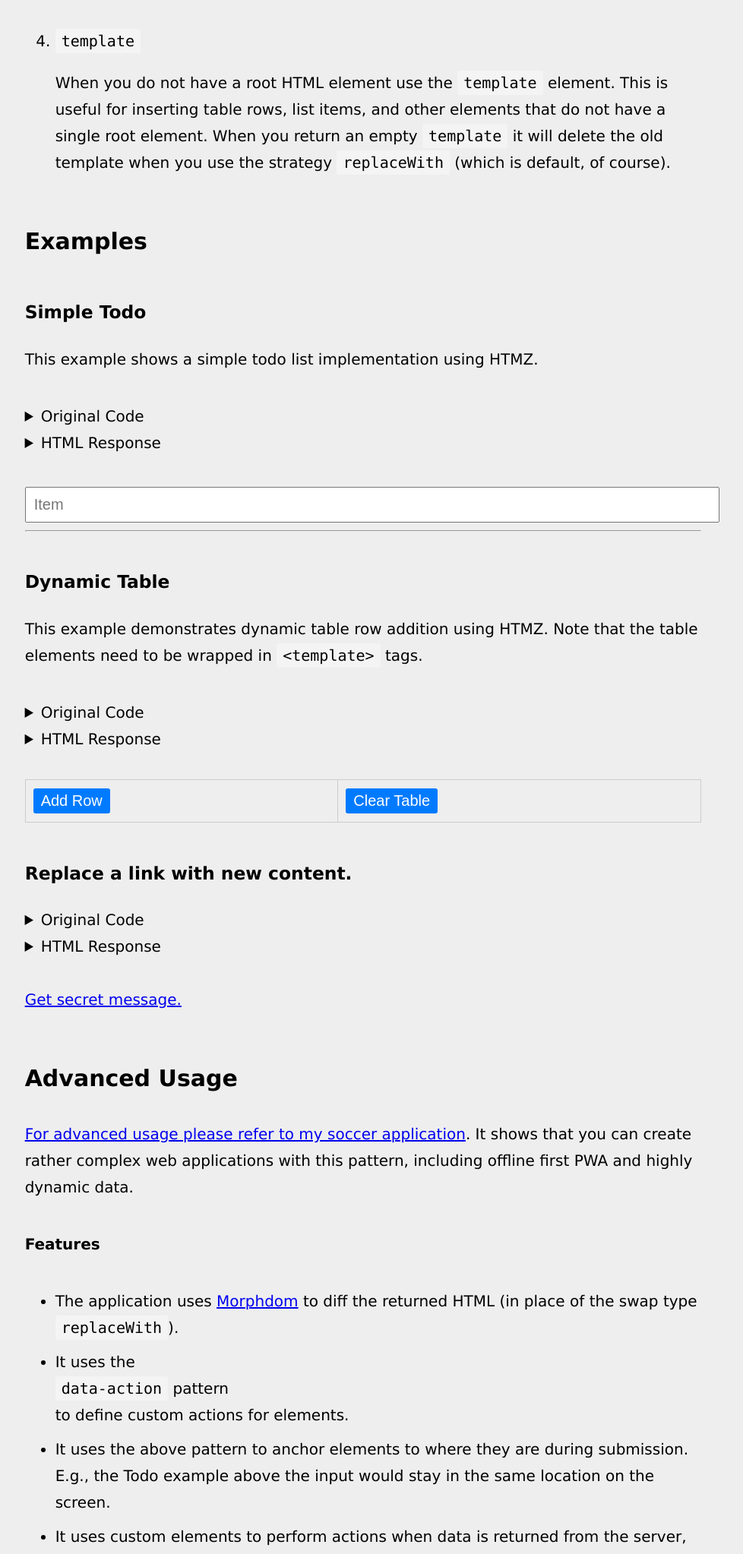
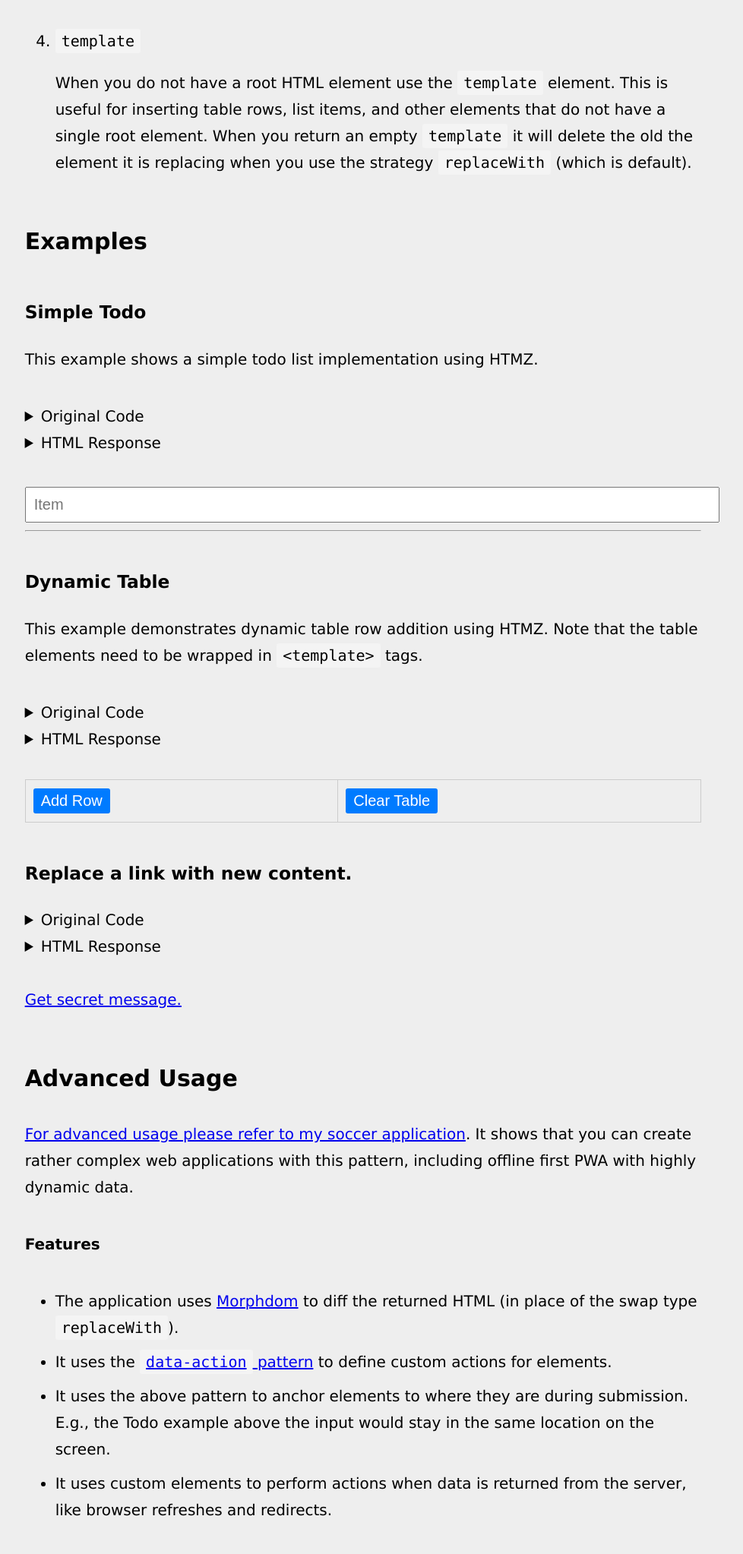
Before and after one commit to jon49/htmz-be, a plain HTML site: page index.html in a window 1280 px wide. Shown: the part 1848-3894 px from the top of the page at 76% size, without its empty margins (162-1140 px from the left). Drawn offline with Linux system fonts and the light colour scheme.

Commit message:
Code clean up.

```diff
--- a/index.html
+++ b/index.html
@@ -85,8 +85,9 @@
         <p>When you do not have a root HTML element use the <code>template</code>
           element. This is useful for inserting table rows, list items, and other
           elements that do not have a single root element. When you return an
-          empty <code>template</code> it will delete the old template when you
-          use the strategy <code>replaceWith</code> (which is default, of course).</p>
+          empty <code>template</code> it will delete the old the element it is
+          replacing when you use the strategy <code>replaceWith</code> (which is
+          default).</p>
       </li>
     </ol>
 
@@ -165,7 +166,7 @@
 
     <p><a href="https://github.com/jon49/Soccer">For advanced usage please refer
     to my soccer application</a>. It shows that you can create rather complex
-    web applications with this pattern, including offline first PWA and highly
+    web applications with this pattern, including offline first PWA with highly
     dynamic data.</p>
 
     <p><strong>Features</strong></p>
@@ -175,9 +176,9 @@
       href="https://github.com/patrick-steele-idem/morphdom">Morphdom</a> to
       diff the returned HTML (in place of the swap type
       <code>replaceWith</code>).</li>
-      <li>It uses the <div
+      <li>It uses the <a
       href="https://github.com/ForbesLindesay/data-action"><code>data-action</code>
-      pattern</div> to define custom actions for elements.</li>
+      pattern</a> to define custom actions for elements.</li>
       <li>It uses the above pattern to anchor elements to where they are during
       submission. E.g., the Todo example above the input would stay in the same
       location on the screen.</li>
```
Also changed, not shown: README.md.
